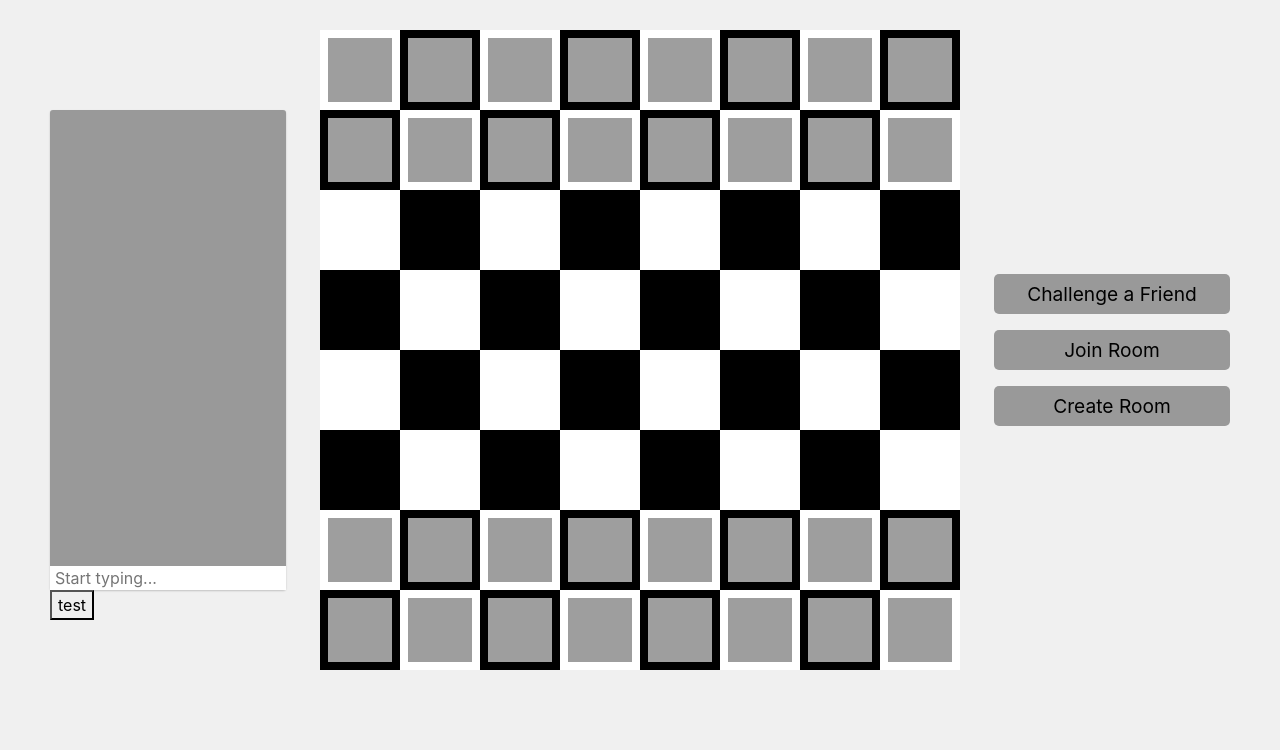
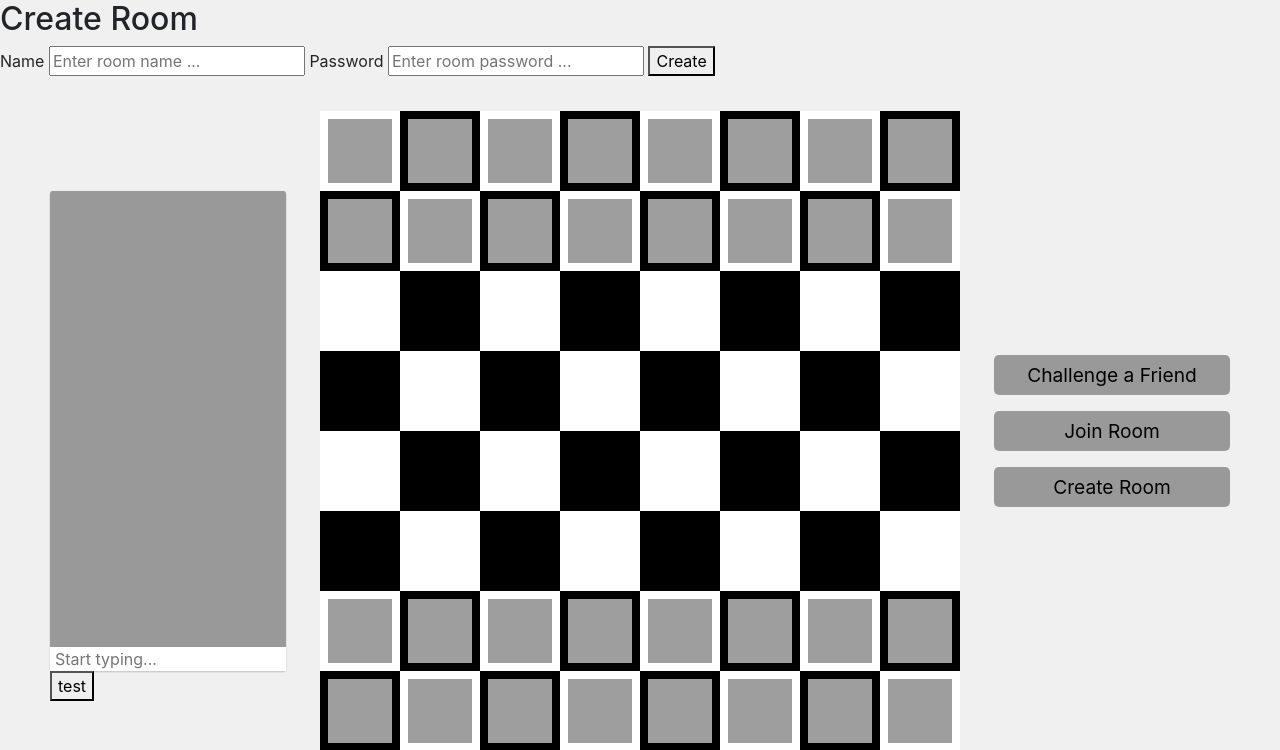
Before and after one commit to tobyrachner/Online-Chess, a Flask app: page / in a window 1280 px wide. Shown: the part 50-800 px from the top of the page. Before the commit the page ends 720 px from the top, so only its background shows below. Run offline with Flask 3, Linux system fonts and the light colour scheme; some libraries are stand-ins or nearby versions.

Commit message:
Added Game Rooms where room creation to enable multiple games on different urls simultaniously

```diff
--- a/main.py
+++ b/main.py
@@ -1,5 +1,7 @@
+from flask import request
 from flask_socketio import SocketIO, send, emit, join_room, leave_room
-from website import create_app
+from website import create_app, db
+from website.models import Game
 
 app = create_app()
 socketio = SocketIO(app)
@@ -9,17 +11,24 @@ def user_connected(data):
     print('Received message:', data['data'])
     emit('return', 'Received message: ' + data['data'])
 
+@socketio.on('client_disconnecting')
+def disconnecting(data):
+    print(data['user'] + ' disconnected')
+    print(request)
+
 @socketio.on('join')
 def on_join(data):
     username = data['username']
     room = data['room']
     join_room(room)
-    print(room)
-    emit('return', username + ' has joined the room.')
+    emit('return', username + ' has joined the room.', to=room)
+    emit('joined', {'fen': Game.query.filter_by(name=room).first().fen})
 
 @socketio.on('send_move')
 def play_move(data):
-    print(data)
+    game = Game.query.filter_by(name=data['room']).first()
+    game.fen = data['fen']
+    db.session.commit()
     socketio.emit('move_played', data, to=data['room'])
 
 if __name__ == '__main__':
--- a/website/__init__.py
+++ b/website/__init__.py
@@ -18,7 +18,7 @@ def create_app():
     app.register_blueprint(views, url_prefix='/')
     app.register_blueprint(auth, url_prefix='/')
 
-    from .models import User
+    from .models import User, Game
 
     create_database(app)
 
--- a/website/static/javascript/chess.js
+++ b/website/static/javascript/chess.js
@@ -1,5 +1,7 @@
 let controller = new AbortController();;
 let { signal } = controller;
+
+let socket = io()
 
 const promoteButtons = document.createElement('div');
 promoteButtons.className = 'promote-buttons';
@@ -17,7 +19,7 @@ let emptyAvailSquares = [];
 let cOffX = 0;
 let cOffY = 0;
 
-let playingAs = 'white';
+let playingAs = 'both';
 
 function setup(fen, flip) {
   if (fen) {board = fenToArray(fen);}
@@ -49,7 +51,7 @@ function dragStart(e) {
   let square = pieceHtml.parentElement.id
   piece = board[Number(square[0])][Number(square[1])];
 
-  if (piece.color != activePlayer || activePlayer != playingAs) {
+  if (piece.color != activePlayer || (activePlayer != playingAs && playingAs != 'both')) {
     return
   }
 
@@ -254,11 +256,15 @@ function createClickListenerPromise() {
 }
 
 function sendMove() {
-  console.log('sending')
+  let online = document.getElementById('is-online').dataset.online;
+  if (!online) {return}
+  // preventing tries to send moves of home screen analysis board to backend
+  // is set to undefined in home.html
+
   socket.emit('send_move', {
       fen: generateFEN(),
       gameOver: checkGameOver(),
-      room: 'test_room'
+      room: window.location.href.substring(window.location.href.lastIndexOf('/') + 1)
   })
 }
 
--- a/website/static/javascript/conversion.js
+++ b/website/static/javascript/conversion.js
@@ -17,6 +17,7 @@ let enPassantDummy = '-';
 let halfMoves = 0;
 let fullMove = 1;
 
+let boardFlipped = false;
 
 function CreatePieceObject()  {
     this.r = function (color, board, pos) { return new Rook(color, board, pos);};
@@ -53,6 +54,8 @@ function generateEmptyBoard(flip) {
 }
 
 function addPiecesToHtml(board, flip) {
+    if (!flip) {flip = boardFlipped}
+
     let addPiece = function (type, color, pos) {
         let square = document.getElementById(pos);
         square.innerHTML = `<img src="http://127.0.0.1:5000/pieces/${color + '_' + type}" class="piece"></img>`;
@@ -173,3 +176,9 @@ function generateFEN() {
     fen.push(boardPosition, activePlayer[0], castleMoves, enPassantDummy, halfMoves.toString(), fullMove.toString());
     return fen.join(' ');
 }
+
+function flipBoard() {
+    boardFlipped = !boardFlipped;
+    addPiecesToHtml(board, boardFlipped)
+    addDragListeners()
+}
--- /dev/null
+++ b/website/static/javascript/home.js
@@ -0,0 +1,10 @@
+function createRoom() {
+    let name = document.getElementById('name').value;
+    let password = document.getElementById('password').value;
+
+    $.post('/create_game', {name: name, password: password}).done(
+        (response) => {
+            window.location.href = '/game/' + name;
+        }
+    )
+}
--- a/website/static/javascript/socketio.js
+++ /dev/null
@@ -1,22 +0,0 @@
-let socket = io();
-
-socket.on('connect', function() {
-    socket.emit('connected', {data: 'I\'m connected!'});
-})
-
-socket.on('return', function(data) {
-    console.log(data);
-})
-
-socket.on('move_received', function(data) {
-    console.log(data);
-})
-
-function join(room, username) {
-    if (!room) {room = 'test_room';}
-    if (!username) {username = 'toby';}
-    socket.emit('join', {username: username, room: room});
-}
-
-
-generateFEN()
--- a/website/templates/base.html
+++ b/website/templates/base.html
@@ -3,6 +3,8 @@
 <head>
   <meta charset="UTF-8">
   <meta name="viewport" content="width=device-width, initial-scale=1.0">
+  <meta id="jinjaData" data-user="{{ user }}">
+  {% block metas %}{% endblock %}
   <link
       rel="stylesheet"
       href="https://stackpath.bootstrapcdn.com/bootstrap/4.4.1/css/bootstrap.min.css"
@@ -68,13 +70,14 @@
       integrity="sha384-JZR6Spejh4U02d8jOt6vLEHfe/JQGiRRSQQxSfFWpi1MquVdAyjUar5+76PVCmYl"
       crossorigin="anonymous"
     ></script>
-  {% block scripts %}
+  {% block baseScripts %}
   <script src="https://ajax.googleapis.com/ajax/libs/jquery/3.7.1/jquery.min.js"></script>
+  <script src="../static/javascript/home.js"></script>
   <script src="https://cdnjs.cloudflare.com/ajax/libs/socket.io/4.0.1/socket.io.js" integrity="sha512-q/dWJ3kcmjBLU4Qc47E4A9kTB4m3wuTY7vkFJDTZKjTs8jhyGQnaUrxa0Ytd0ssMZhbNua9hE+E7Qv1j+DyZwA==" crossorigin="anonymous"></script>
-  <script src="../static/javascript/socketio.js"></script>
   <script src="../static/javascript/conversion.js"></script>
   <script src="../static/javascript/pieces.js"></script>
   <script src="../static/javascript/chess.js"></script>
   {% endblock %}
+  {% block extrasScripts %}{% endblock %}
 </body>
 </html>
--- a/website/templates/home.html
+++ b/website/templates/home.html
@@ -5,6 +5,17 @@
 <link rel="stylesheet" href="../static/styles/home.css">
 {% endblock %}
 {% block content %}
+<div class="popup-form">
+  <h2>Create Room</h2>
+  <form id="create-room">
+    <label for="name">Name</label>
+    <input type="text" name="name" id="name" class="popup-input" placeholder="Enter room name ...">
+    <label for="password">Password</label>
+    <input type="password" name="password" id="password" class="popup-input" placeholder="Enter room password ...">
+    <button type="button" class="submit-button" onclick="createRoom()">Create</button>
+  </form>
+</div>
+
 <div class="home-content">
   <div class="chat">
     <div class="chat-history"></div>
--- a/website/views.py
+++ b/website/views.py
@@ -1,23 +1,39 @@
-from flask import Blueprint, render_template, send_from_directory, request
+from flask import Blueprint, render_template, send_from_directory, request, redirect, url_for, flash
 from flask_login import current_user
 import os
+
+from .models import Game
+from . import db
+
+DEFAULT_FEN = 'rnbqkbnr/pppppppp/8/8/8/8/PPPPPPPP/RNBQKBNR w KQkq - 0 1'
 
 views = Blueprint('views', __name__)
 
 @views.route('/')
 def home():
-    return render_template('home.html', user=current_user)
+    return render_template('home.html', user=current_user, online=True)
+
+@views.route('create_game', methods=['POST'])
+def create_game():
+    print(request.form['name'])
+
+    game = Game.query.filter_by(name=request.form['name']).first()
+
+    if game:
+        flash('Room name currently in use', category='error')
+        return ValueError()
+    else:
+        new_game = Game(name=request.form['name'], password=request.form['password'], fen=DEFAULT_FEN)
+        db.session.add(new_game)
+        db.session.commit()
+
+        return 'test'
+
+@views.route('/game/<id>')
+def game_room(id):
+    return render_template('game.html', user=current_user, online=True, id=id)
 
 @views.route('/pieces/<piece>')
 def get_piece_image(piece):
     path = os.path.join(os.path.dirname(os.getcwd()), 'online-chess', 'website', 'static', 'images', 'pieces')
     return send_from_directory(path, piece.replace('-', '_') + '.png')
-
-@views.route('/room/<id>')
-def game_room(id):
-    return f"<h1>game_room \n id: {id}</h1>"
-
-@views.route('play_move', methods=['POST'])
-def play_move():
-    print(request.form['fen'])
-    return 'success'
```
Also changed, not shown: website/models.py (+8 -0 lines), website/static/javascript/online.js (added, +23 -0 lines), website/templates/game.html (added, +19 -0 lines).
